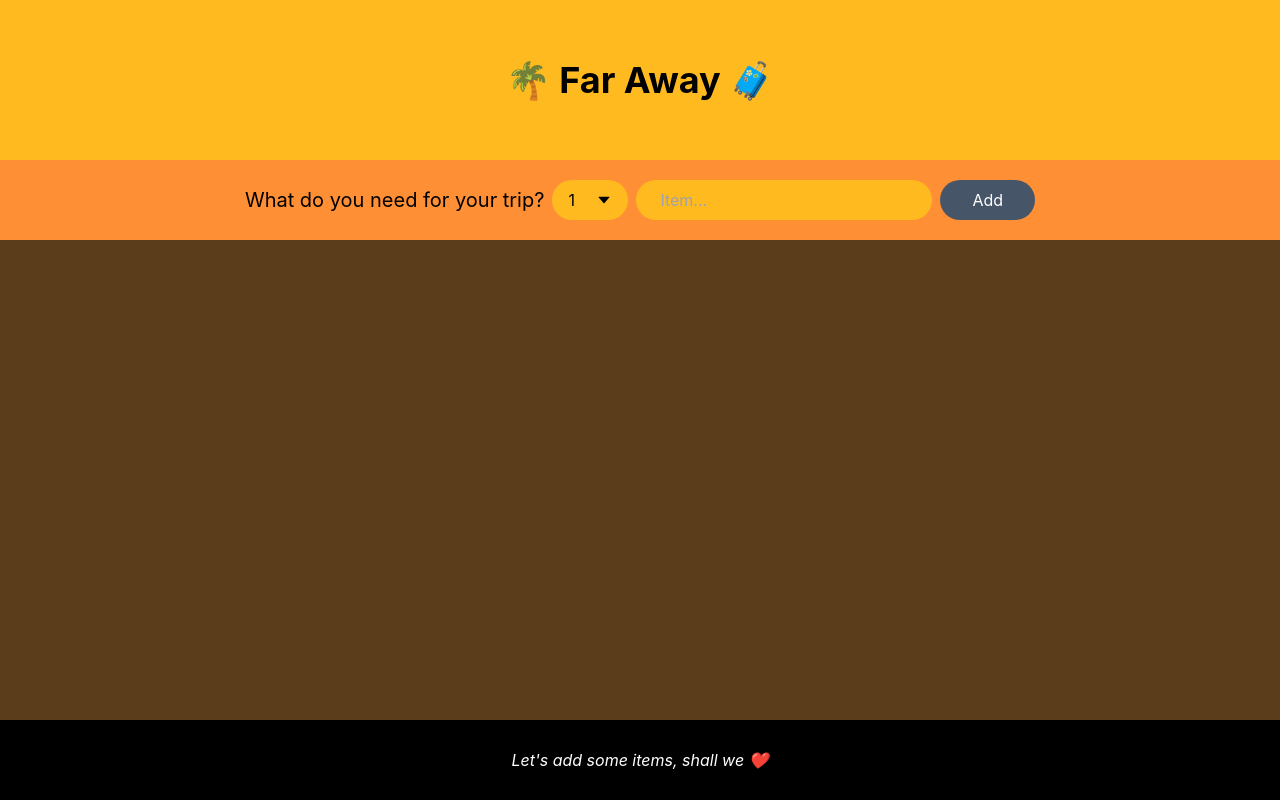
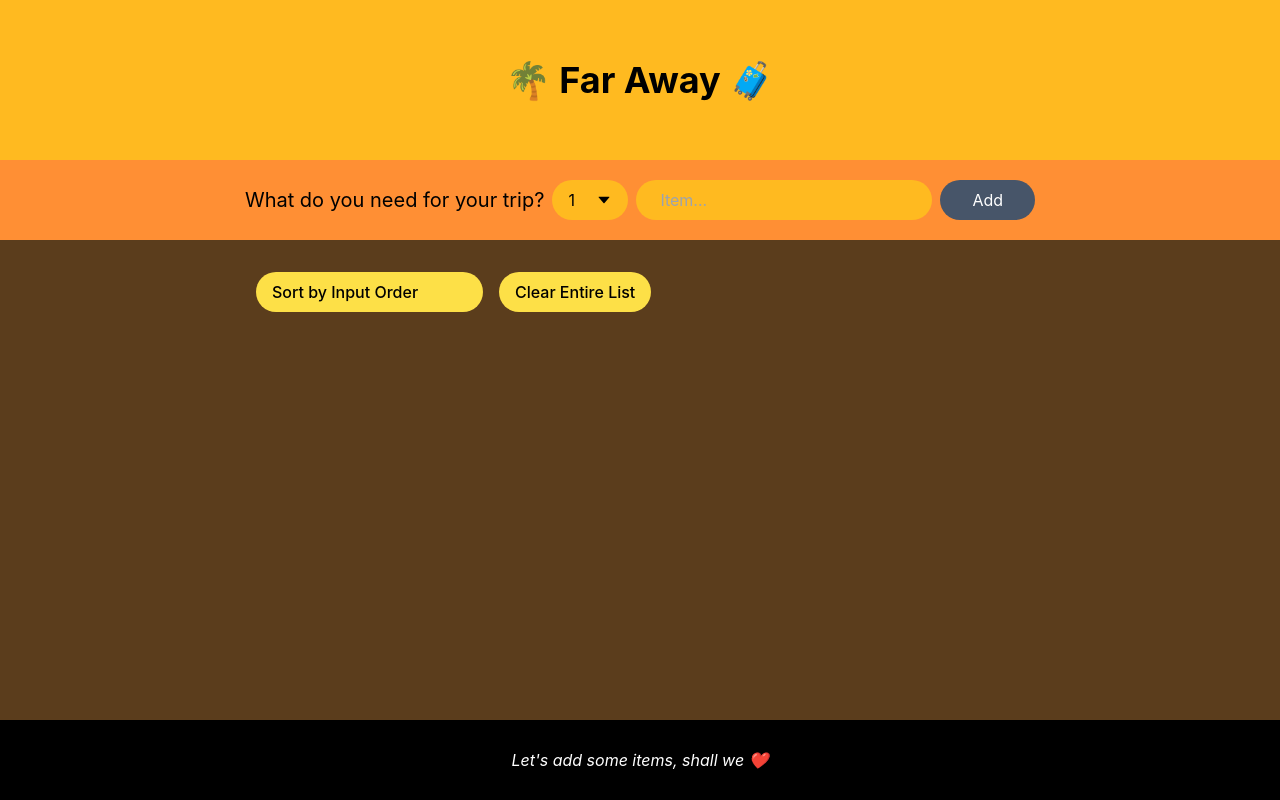
Before and after one commit to GhostArena/travel-list, a React (Create React App) app: page / in a window 1280 px wide. Built offline with nearby package versions, Linux system fonts and the light colour scheme.

Commit message:
Added buttons to list to handle sort and delete list

```diff
--- a/src/components/Lists.jsx
+++ b/src/components/Lists.jsx
@@ -9,6 +9,7 @@ import React from "react";
 // ];
 
 const Lists = ({ items, onDeleteItem, onTick }) => {
+  // const sortBy = items.filter([]);
   return (
     <div className="bg-[#5b3d1c] text-white px-[20%] py-8 h-[60vh] w-full">
       <ul className="flex flex-wrap flex-col sm:flex-row items-center gap-2 justify-start">
@@ -33,6 +34,21 @@ const Lists = ({ items, onDeleteItem, onTick }) => {
           );
         })}
       </ul>
+
+      <div className="flex gap-4">
+        <select
+          value=""
+          id=""
+          className="flex flex-row justify-center appearance-none bg-yellow-300 px-4 py-2 rounded-full text-black font-medium"
+        >
+          <option value="input">Sort by Input Order</option>
+          <option value="description">Sort by Description Order</option>
+          <option value="packed">Sort by Packed Order</option>
+        </select>
+        <button className="bg-yellow-300 px-4 py-2 rounded-full text-black font-medium">
+          Clear Entire List
+        </button>
+      </div>
     </div>
   );
 };
```
